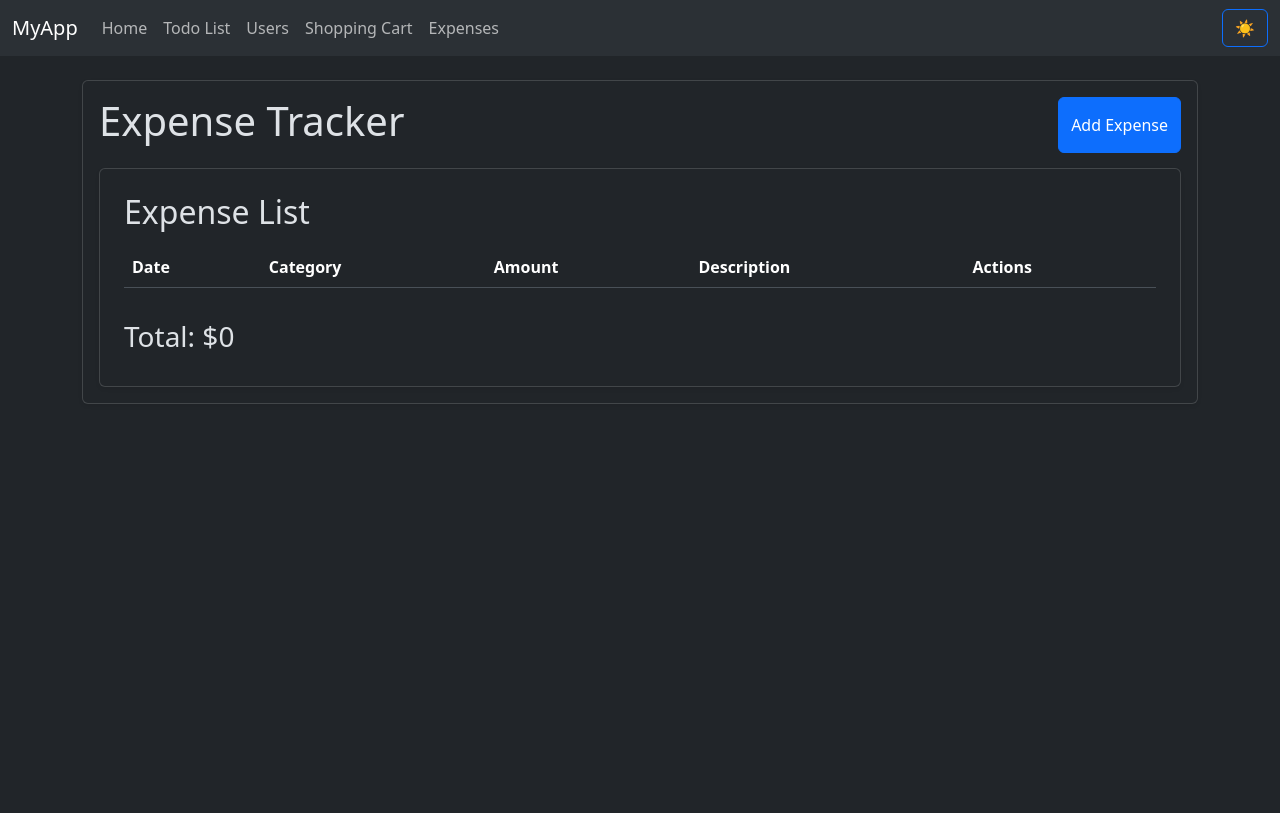
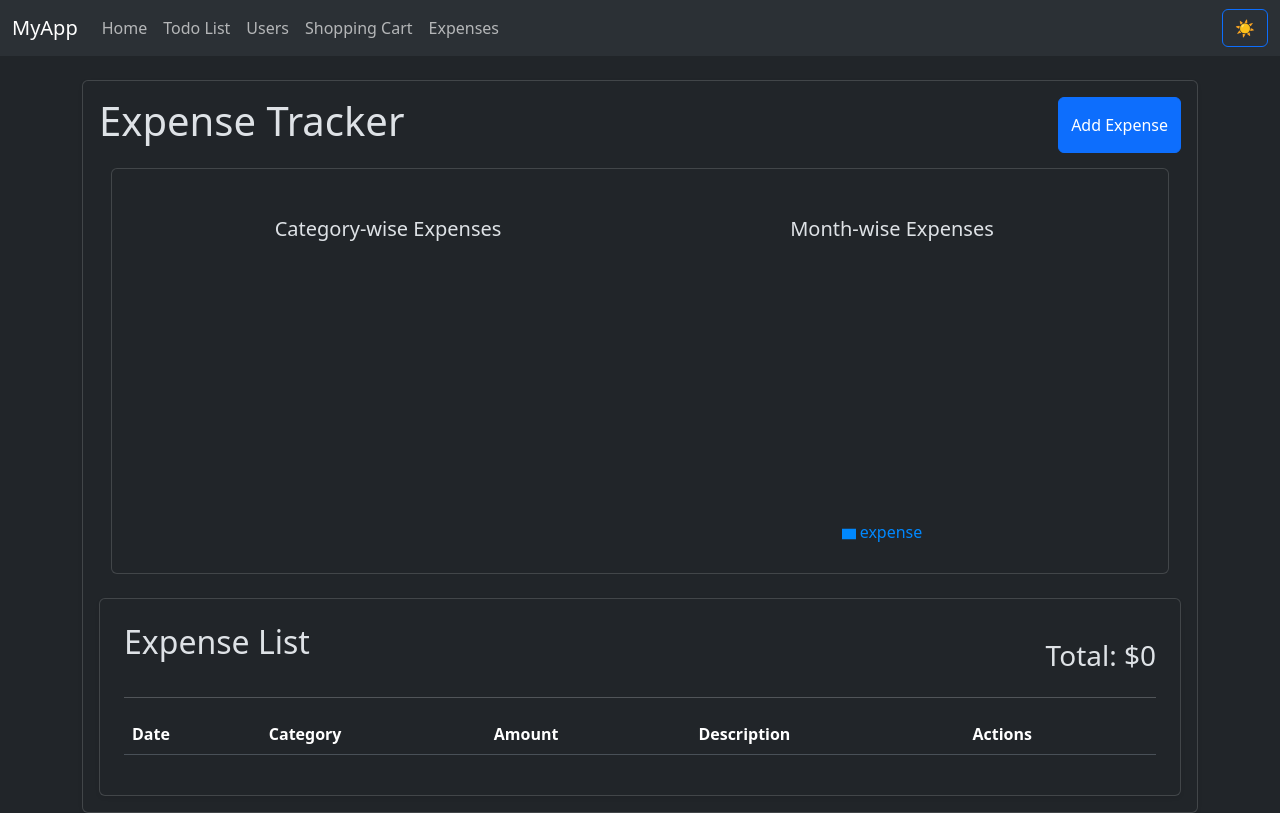
Before and after one commit to pikesh1212/react-jest-practice, a React (Create React App) app: page /expensetracker in a window 1280 px wide. Built offline with nearby package versions, Linux system fonts and the light colour scheme.

Commit message:
charts and bar graph added in expese tracker

```diff
--- a/package.json
+++ b/package.json
@@ -15,6 +15,7 @@
     "react-router-dom": "^7.4.0",
     "react-scripts": "5.0.1",
     "react-spinners": "^0.15.0",
+    "recharts": "^2.15.1",
     "web-vitals": "^2.1.4"
   },
   "scripts": {
--- a/src/components/ExpenseTracker/ExpenseList.jsx
+++ b/src/components/ExpenseTracker/ExpenseList.jsx
@@ -1,11 +1,19 @@
 import { useExpense } from "./ExpenseContext";
 
 function ExpenseList() {
-  const { expenses,removeExpense,handleEditExpense, handleShow } = useExpense();
+  const { expenses, removeExpense, handleEditExpense, handleShow } =
+    useExpense();
 
   return (
     <div className="card p-4 shadow-sm">
+      <div style={{display:"flex", justifyContent:"space-between"}}>
         <h2 className="mb-3">Expense List</h2>
+        <h3 className="mt-3">
+          Total: $
+          {expenses?.reduce((acc, expense) => acc + Number(expense.amount), 0)}
+        </h3>
+      </div>
+      <hr />
       <table className="table table-striped">
         <thead>
           <tr>
@@ -17,21 +25,34 @@ function ExpenseList() {
           </tr>
         </thead>
         <tbody>
-          {expenses&&expenses.map(expense => (
+          {expenses &&
+            expenses.map((expense) => (
               <tr key={expense.id}>
                 <td>{expense.date}</td>
                 <td>{expense.category}</td>
-              <td>${expense.amount}</td>
+                <td>₹ {expense.amount}</td>
                 <td>{expense.description}</td>
                 <td>
-                <button className="btn btn-warning btn-sm me-2" onClick={() => {handleEditExpense(expense);handleShow() }}>Edit</button>
-                <button className="btn btn-danger btn-sm" onClick={() => removeExpense(expense.id)}>Delete</button>
+                  <button
+                    className="btn btn-warning btn-sm me-2"
+                    onClick={() => {
+                      handleEditExpense(expense);
+                      handleShow();
+                    }}
+                  >
+                    Edit
+                  </button>
+                  <button
+                    className="btn btn-danger btn-sm"
+                    onClick={() => removeExpense(expense.id)}
+                  >
+                    Delete
+                  </button>
                 </td>
               </tr>
             ))}
         </tbody>
       </table>
-      <h3 className="mt-3">Total: ${expenses?.reduce((acc, expense) => acc + Number(expense.amount), 0)}</h3>
     </div>
   );
 }
--- a/src/components/ExpenseTracker/ExpenseSummary.jsx
+++ b/src/components/ExpenseTracker/ExpenseSummary.jsx
@@ -0,0 +1,110 @@
+import React, { useEffect, useState } from "react";
+import {
+  PieChart,
+  Pie,
+  Cell,
+  Tooltip,
+  BarChart,
+  Bar,
+  XAxis,
+  YAxis,
+  Legend,
+  ResponsiveContainer,
+} from "recharts";
+import "bootstrap/dist/css/bootstrap.min.css";
+import { useExpense } from "./ExpenseContext";
+
+const COLORS = ["#0088FE", "#00C49F", "#FFBB28", "#FF8042"];
+
+const ExpenseSummary = () => {
+  const { expenses } = useExpense();
+  const [categoryData, setCategoryData] = useState([]);
+  const [monthData, setMonthData] = useState([]);
+
+  useEffect(() => {
+    processChartData(expenses);
+  }, [expenses]);
+
+  const processChartData = (data) => {
+    const categoryMap = {};
+    data.forEach((item) => {
+      const category = item.category;
+      const amount = parseFloat(item.amount);
+      categoryMap[category] = (categoryMap[category] || 0) + amount;
+    });
+
+    const categoryChartData = Object.keys(categoryMap).map((key) => ({
+      name: key,
+      value: categoryMap[key],
+    }));
+
+    const monthMap = {};
+    data.forEach((item) => {
+      const month = item.date.slice(0, 7);
+      const amount = parseFloat(item.amount);
+      monthMap[month] = (monthMap[month] || 0) + amount;
+    });
+
+    const monthChartData = Object.keys(monthMap).map((key) => ({
+      name: key,
+      expense: monthMap[key],
+    }));
+
+    setCategoryData(categoryChartData);
+    setMonthData(monthChartData);
+  };
+  const renderLabel = (entry) => {
+    return `${entry.name}: ${entry.value}`;
+  };
+
+  return (
+    <div className="container text-center">
+      <div
+        className="card p-4 mb-4"
+      >
+        <div style={{ display: "flex", justifyContent: "space-around" }}>
+          <div style={{ width: "100%" }}>
+            <h5 className="mt-4">Category-wise Expenses</h5>
+            <ResponsiveContainer width="100%" height={300}>
+              <PieChart>
+                <Pie
+                  data={categoryData}
+                  cx="50%"
+                  cy="50%"
+                  outerRadius={100}
+                  label={renderLabel}
+                >
+                  {categoryData.map((entry, index) => (
+                    <Cell
+                      key={`cell-${index}`}
+                      fill={COLORS[index % COLORS.length]}
+                    />
+                  ))}
+                </Pie>
+                <Tooltip />
+              </PieChart>
+            </ResponsiveContainer>
+          </div>
+          <div style={{ width: "100%" }}>
+            <h5 className="mt-4">Month-wise Expenses</h5>
+            <ResponsiveContainer width="100%" height={300}>
+              <BarChart
+                data={monthData}
+                margin={{ top: 20, right: 30, left: 20, bottom: 5 }}
+                label={renderLabel}
+              >
+                <XAxis dataKey="name" />
+                <YAxis />
+                <Tooltip />
+                <Legend />
+                <Bar dataKey="expense" fill="#0088FE" barSize={50} />
+              </BarChart>
+            </ResponsiveContainer>
+          </div>
+        </div>
+      </div>
+    </div>
+  );
+};
+
+export default ExpenseSummary;
--- a/src/components/ExpenseTracker/Header.jsx
+++ b/src/components/ExpenseTracker/Header.jsx
@@ -3,6 +3,7 @@ import { useExpense } from "./ExpenseContext";
 import AddExpenseForm from "./AddExpenseForm";
 import ExpenseList from "./ExpenseList";
 import { Modal, Button } from "react-bootstrap";
+import ExpenseSummary from "./ExpenseSummary";
 
 function Header() {
   const { isFormOpen ,handleAddExpButton, handleClose} = useExpense();
@@ -43,6 +44,7 @@ function Header() {
           </Modal.Footer> */}
         </Modal>
       </div>
+      <ExpenseSummary/>
       <ExpenseList />
     </>
   );
```
Also changed, not shown: 1 other file (tests, documents, lock files or other folders). Lines whose indentation alone changed are shown as unchanged.
